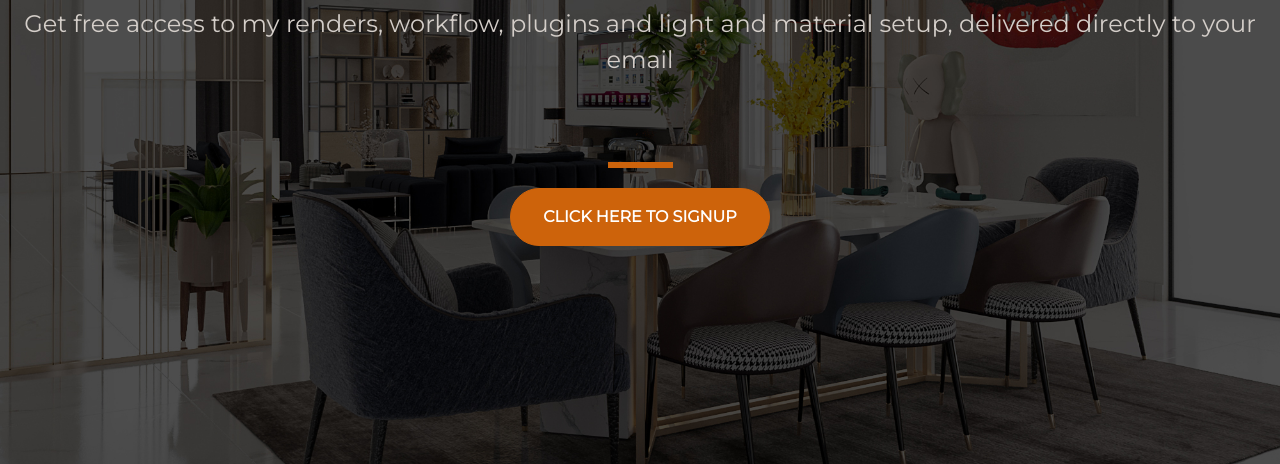
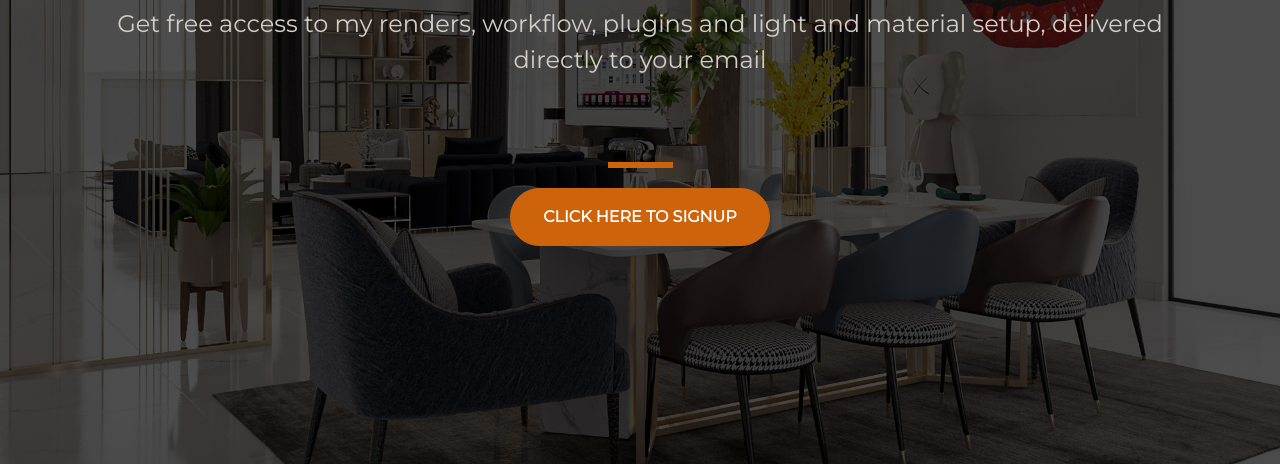
Before and after one commit to dotunakinfenwa/subscribe-to-archviz-content, a plain HTML site: page index.html in a window 1280 px wide. Shown: the part 336-800 px from the top of the page. Drawn offline with nearby package versions, Linux system fonts and the light colour scheme.

Commit message:
startup website

```diff
--- a/index.html
+++ b/index.html
@@ -15,6 +15,7 @@
 </head>
 <body>
 	<div class="container-fluid d-flex align-items-center h-100">
+	<div class="container d-flex align-items-center h-100">
 		<div class="row">
 			<header class="text-center">
 				<h1><strong>Follow my Architecture Visualisation work process</strong></h1>
```
